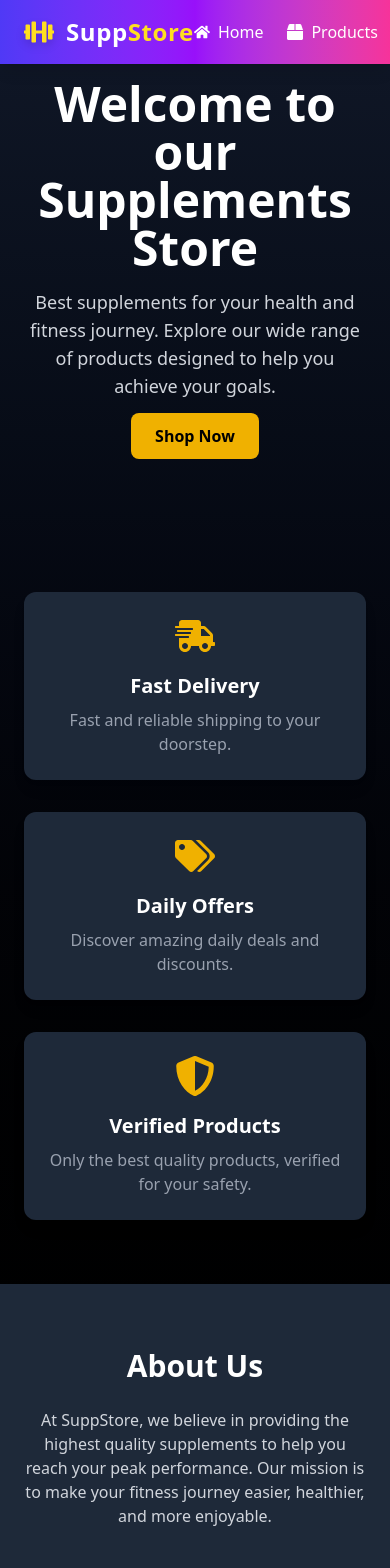
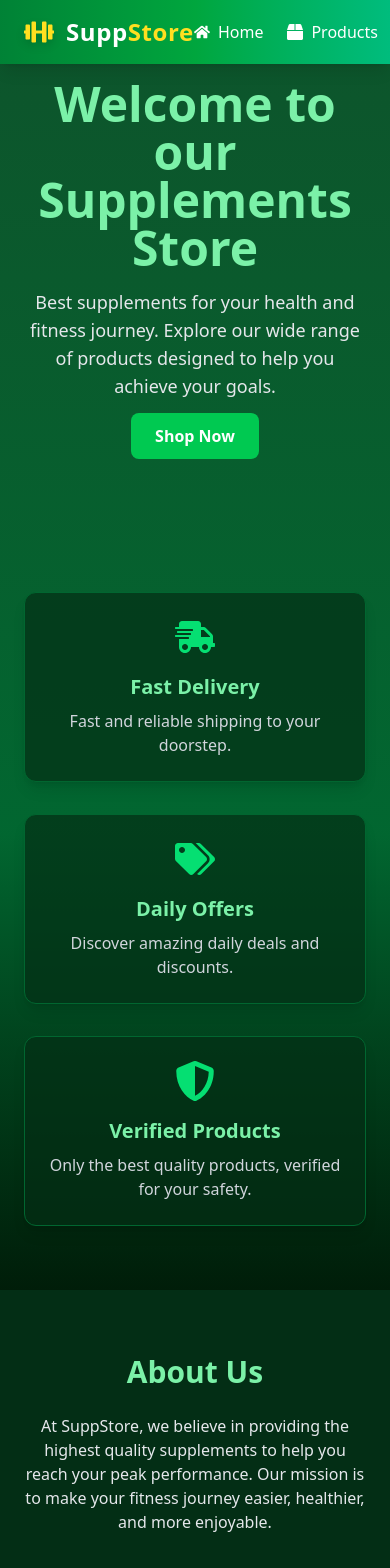
Before and after one commit to Mohamedibrahim01/Supplements-Store, a React (Vite) app: page / in a window 390 px wide. Shown: the top 1568 px of the page. Built offline with nearby package versions, Linux system fonts and the light colour scheme.

Commit message:
changed the whole theme to green but still have some errors and non completed components and pages

```diff
--- a/src/components/Navbar.tsx
+++ b/src/components/Navbar.tsx
@@ -5,7 +5,7 @@ import { FaHome, FaBox, FaInfoCircle, FaDumbbell } from "react-icons/fa";
 function Navbar() {
   return (
     <motion.nav
-      className="bg-gradient-to-r from-indigo-600 via-purple-600 to-pink-500 shadow-lg fixed top-0 left-0 w-full z-50"
+      className="bg-gradient-to-r from-green-700 via-green-600 to-emerald-500 shadow-lg fixed top-0 left-0 w-full z-50"
       initial={{ y: -80, opacity: 0 }}
       animate={{ y: 0, opacity: 1 }}
       transition={{ duration: 0.6, ease: "easeOut" }}
@@ -24,6 +24,7 @@ function Navbar() {
             </h1>
           </motion.div>
         </Link>
+
         {/* Links */}
         <div className="flex gap-6">
           {[
--- a/src/data/dats.ts
+++ b/src/data/data.ts
@@ -22,13 +22,6 @@ export const ProductsData = [
     },
     {
         id: 5,
-        name: "Omega-3 Fish Oil",
-        description: "Supports heart health and reduces inflammation.",
-        price: 14.99,
-        image: "/images/omega-3.jpg",
-    },
-    {
-        id: 6,
         name: "Omega-3 Fish Oil",
         description: "Supports heart health and reduces inflammation.",
         price: 14.99,
--- a/src/pages/Home.tsx
+++ b/src/pages/Home.tsx
@@ -4,11 +4,11 @@ import { Link } from "react-router-dom";
 
 export default function Home() {
   return (
-    <div className="min-h-screen bg-gradient-to-b from-gray-900 to-black text-white">
+    <div className="min-h-screen bg-gradient-to-b from-green-900 via-green-800 to-black text-white">
       {/* Hero Section */}
       <section className="flex flex-col items-center justify-center text-center px-6 py-20">
         <motion.h1
-          className="text-5xl font-bold mb-4"
+          className="text-5xl font-extrabold mb-4 text-green-300"
           initial={{ opacity: 0, y: -50 }}
           animate={{ opacity: 1, y: 0 }}
           transition={{ duration: 0.8 }}
@@ -16,10 +16,10 @@ export default function Home() {
           Welcome to our Supplements Store
         </motion.h1>
         <motion.p
-          className="text-lg text-gray-300 max-w-xl mb-6"
+          className="text-lg text-gray-200 max-w-xl mb-6"
           initial={{ opacity: 0 }}
           animate={{ opacity: 1 }}
-          transition={{ delay: 0.4, duration: 0.8 }}
+          transition={{ delay: 0.04, duration: 0.8 }}
         >
           Best supplements for your health and fitness journey. Explore our wide
           range of products designed to help you achieve your goals.
@@ -27,11 +27,11 @@ export default function Home() {
         <motion.div
           initial={{ opacity: 0 }}
           animate={{ opacity: 1 }}
-          transition={{ delay: 0.8, duration: 0.8 }}
+          transition={{ delay: 0.08, duration: 0.8 }}
         >
           <Link
             to="/products"
-            className="bg-yellow-500 hover:bg-yellow-600 text-black font-bold px-6 py-3 rounded-lg transition"
+            className="bg-green-500 hover:bg-green-600 text-white font-bold px-6 py-3 rounded-lg transition"
           >
             Shop Now
           </Link>
@@ -42,41 +42,43 @@ export default function Home() {
       <section className="grid grid-cols-1 md:grid-cols-3 gap-8 px-6 py-16 max-w-6xl mx-auto">
         {[
           {
-            icon: <FaShippingFast size={40} className="text-yellow-500" />,
+            icon: <FaShippingFast size={40} className="text-green-400" />,
             title: "Fast Delivery",
             desc: "Fast and reliable shipping to your doorstep.",
           },
           {
-            icon: <FaTags size={40} className="text-yellow-500" />,
+            icon: <FaTags size={40} className="text-green-400" />,
             title: "Daily Offers",
             desc: "Discover amazing daily deals and discounts.",
           },
           {
-            icon: <FaShieldAlt size={40} className="text-yellow-500" />,
+            icon: <FaShieldAlt size={40} className="text-green-400" />,
             title: "Verified Products",
             desc: "Only the best quality products, verified for your safety.",
           },
         ].map((feature, i) => (
           <motion.div
             key={i}
-            className="bg-gray-800 rounded-xl p-6 text-center shadow-lg"
+            className="bg-green-950/70 rounded-xl p-6 text-center shadow-lg border border-green-800"
             initial={{ opacity: 0, y: 30 }}
             whileInView={{ opacity: 1, y: 0 }}
-            transition={{ delay: i * 0.2, duration: 0.6 }}
+            transition={{ delay: i * 0.02, duration: 0.6 }}
             viewport={{ once: true }}
           >
             <div className="flex justify-center mb-4">{feature.icon}</div>
-            <h3 className="text-xl font-bold mb-2">{feature.title}</h3>
-            <p className="text-gray-400">{feature.desc}</p>
+            <h3 className="text-xl font-bold mb-2 text-green-300">
+              {feature.title}
+            </h3>
+            <p className="text-gray-300">{feature.desc}</p>
           </motion.div>
         ))}
       </section>
 
       {/* About Us */}
-      <section className="bg-gray-800 px-6 py-16">
+      <section className="bg-green-950 px-6 py-16">
         <div className="max-w-6xl mx-auto text-center">
-          <h2 className="text-3xl font-bold mb-6">About Us</h2>
-          <p className="text-gray-300 max-w-2xl mx-auto">
+          <h2 className="text-3xl font-bold mb-6 text-green-300">About Us</h2>
+          <p className="text-gray-200 max-w-2xl mx-auto">
             At SuppStore, we believe in providing the highest quality
             supplements to help you reach your peak performance. Our mission is
             to make your fitness journey easier, healthier, and more enjoyable.
@@ -85,7 +87,7 @@ export default function Home() {
       </section>
 
       {/* Footer */}
-      <footer className="bg-gray-900 py-6 text-center text-gray-500 text-sm">
+      <footer className="bg-black py-6 text-center text-gray-500 text-sm border-t border-green-800">
         © {new Date().getFullYear()} SuppStore. All rights reserved.
       </footer>
     </div>
--- a/src/pages/Products.tsx
+++ b/src/pages/Products.tsx
@@ -1,6 +1,6 @@
+import { ProductsData } from "../data/data";
+import { useNavigate } from "react-router-dom";
 import { motion } from "framer-motion";
-import { ProductsData } from "../data/dats";
-import { useNavigate } from "react-router-dom";
 
 export default function Products() {
   const navigate = useNavigate();
@@ -10,56 +10,54 @@ export default function Products() {
   };
 
   return (
-    <motion.div
-      className="min-h-screen p-6 pt-20 bg-gray-800"
-      style={{ backgroundSize: "200% 200%" }}
-    >
-      <h1 className="text-3xl font-bold text-white mb-6">
-        💊 Supplements and Vitamins
+    <div className="min-h-screen p-10 pt-24 bg-gradient-to-br from-green-50 via-white to-green-100 dark:from-green-950 dark:via-green-900 dark:to-black transition-colors duration-300">
+      <h1 className="text-4xl font-extrabold text-center text-green-800 dark:text-green-200 mb-14">
+        💊 Our Supplements
       </h1>
 
-      <div className="grid gap-6 sm:grid-cols-2 lg:grid-cols-4">
+      <div className="grid gap-8 sm:grid-cols-2 lg:grid-cols-3 xl:grid-cols-4">
         {ProductsData.map((product) => (
           <motion.div
             key={product.id}
-            className="bg-gray-900 rounded-2xl shadow-lg overflow-hidden cursor-pointer"
-            initial={{ opacity: 0, y: 40 }}
-            whileInView={{ opacity: 1, y: 0 }}
-            transition={{ duration: 0.35, delay: product.id * 0.07 }}
-            whileHover={{
-              scale: 1.05,
-              boxShadow: "0 8px 20px rgba(0,0,0,0.4)",
-            }}
             onClick={() => handleProductClick(product.id)}
+            className="bg-white dark:bg-green-950 rounded-2xl shadow-md border border-green-200 dark:border-green-700 cursor-pointer transition-all duration-300"
+            initial={{ opacity: 0, scale: 0.95 }}
+            animate={{ opacity: 1, scale: 1 }}
+            transition={{ delay: 0.05, duration: 0.03 }}
+            whileHover={{ scale: 1.05 }}
           >
-            <img
-              src={product.image}
-              alt={product.name}
-              className="w-full h-56 object-cover"
-            />
-            <div className="p-4">
-              <h3 className="text-lg font-semibold text-white mb-1">
+            <div className="relative">
+              <img
+                src={product.image}
+                alt={product.name}
+                className="w-full h-52 object-cover rounded-t-2xl"
+              />
+              <span className="absolute top-3 right-3 bg-green-600 text-white px-3 py-1 rounded-full text-xs font-bold shadow">
+                ${product.price.toFixed(2)}
+              </span>
+            </div>
+
+            <div className="p-5 flex flex-col gap-3">
+              <h3 className="text-lg font-semibold text-green-900 dark:text-green-100">
                 {product.name}
               </h3>
-              <p className="text-gray-400 text-sm mb-3 line-clamp-2">
+              <p className="text-green-700 dark:text-green-300 text-sm line-clamp-2">
                 {product.description}
               </p>
-              <p className="text-yellow-400 font-bold text-lg mb-4">
-                ${product.price.toFixed(2)}
-              </p>
+
               <button
                 onClick={(e) => {
-                  e.stopPropagation(); // عشان الزرار ما يوديش لصفحة التفاصيل
+                  e.stopPropagation();
                   console.log("add to cart", product.id);
                 }}
-                className="w-full bg-yellow-400 text-black font-semibold py-2 rounded-lg hover:bg-yellow-500 transition-colors duration-200"
+                className="cursor-pointer mt-auto w-full bg-green-600 text-white font-semibold py-2 rounded-lg hover:bg-green-800 transition-colors duration-200"
               >
-                Add to Cart
+                🛒 Add to Cart
               </button>
             </div>
           </motion.div>
         ))}
       </div>
-    </motion.div>
+    </div>
   );
 }
--- a/src/pages/productsDetails.tsx
+++ b/src/pages/productsDetails.tsx
@@ -1,5 +1,5 @@
 import { useParams, useNavigate } from "react-router-dom";
-import { ProductsData } from "../data/dats";
+import { ProductsData } from "../data/data";
 
 export default function ProductDetails() {
   const { id } = useParams();
```
